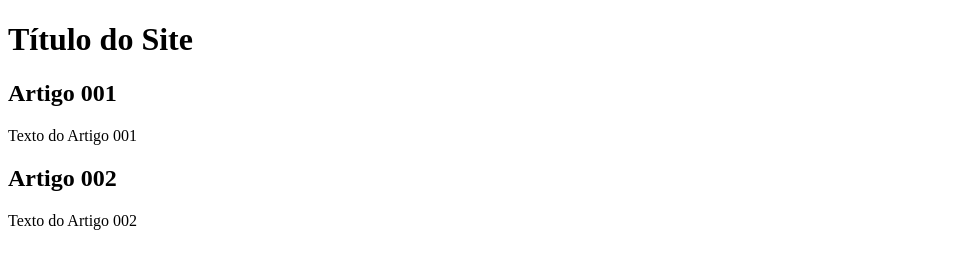
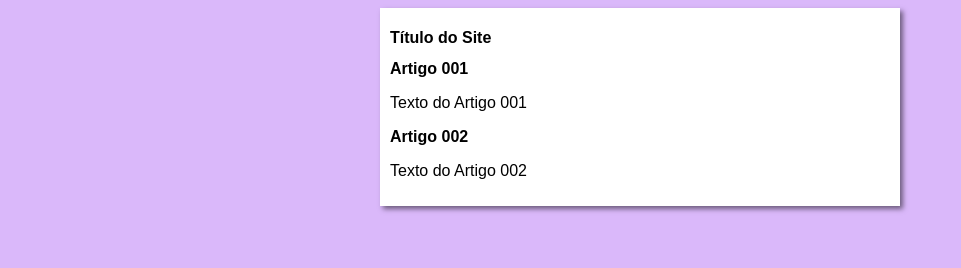
Before and after one commit to henriqevargas/projeto-site, a plain HTML site: page index.html in a window 1280 px wide. Shown: the whole page, without its empty margins (0-961 px from the left). Drawn offline with Linux system fonts and the light colour scheme.

Commit message:
iniciei o design

```diff
--- /dev/null
+++ b/estilo/styles.css
@@ -0,0 +1,18 @@
+* {
+    font-family : Arial, Helvetica, sans-serif;
+    font-size: 16px;
+
+}
+
+body {
+    background-color: rgb(218, 184, 250);
+
+}
+
+main {
+    background-color: white;
+    width: 500px;
+    margin: auto;
+    padding: 10px;
+    box-shadow: 3px 3px  5px rgba(0, 0, 0, 0.5);
+}
--- a/index.html
+++ b/index.html
@@ -5,6 +5,7 @@
     <meta http-equiv="X-UA-Compatible" content="IE=edge">
     <meta name="viewport" content="width=device-width, initial-scale=1.0">
     <title>Título do Site</title>
+    <link rel="stylesheet" href="estilo/styles.css">
 </head>
 <body>
     <main>
```
